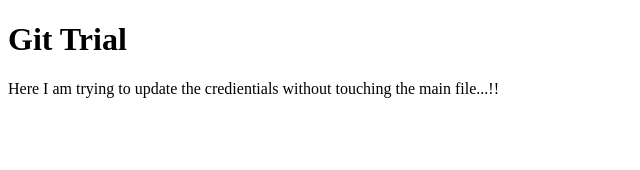
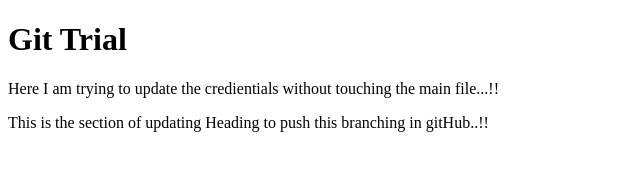
Before and after one commit to superman1408/trialGit, a plain HTML site: page index.html in a window 1280 px wide. Shown: the whole page, without its empty margins (0-640 px from the left). Drawn offline with Linux system fonts and the light colour scheme.

Commit message:
Update heading branch is update to categorize is properly and push the same

```diff
--- a/index.html
+++ b/index.html
@@ -9,6 +9,7 @@
     <div>
         <h1>Git Trial</h1>
         <p>Here I am trying to update the credientials without touching the main file...!!</p>
+        <p>This is the section of updating Heading to push this branching in gitHub..!!</p>
     </div>
 </body>
 </html>
```
